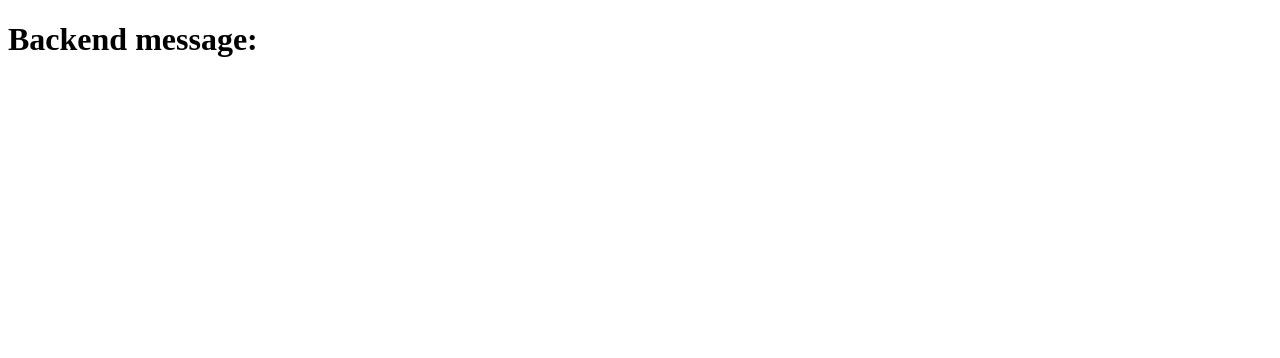
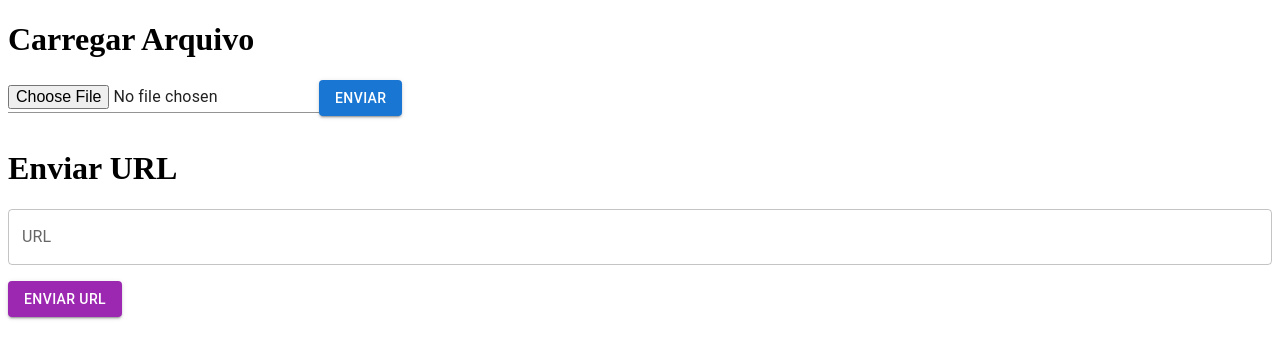
Before and after one commit to tegco/ES-2023-2Sem-Quarta-Feira-LEI-GrupoH, a React (Create React App) app in the folder gestaohorarios-frontend/: page / in a window 1280 px wide. Shown: the top 358 px of the page. Built offline with nearby package versions, Linux system fonts and the light colour scheme; no server answers.

Commit message:
frontend: FileUpload + UrlUpload components

```diff
--- a/gestaohorarios-frontend/src/App.js
+++ b/gestaohorarios-frontend/src/App.js
@@ -1,9 +1,15 @@
-import TestCommunication from './TestCommunication';
+import TestCommunication from './components/TestCommunication';
+import FileUpload from './components/FileUpload';
+import UrlUpload from './components/UrlUpload';
 
 function App() {
   return (
     <div className="App">
-      <TestCommunication />
+      {/*<TestCommunication />*/}
+      <h1>Carregar Arquivo</h1>
+      <FileUpload />
+      <h1>Enviar URL</h1>
+      <UrlUpload />
     </div>
   );
 }
--- /dev/null
+++ b/gestaohorarios-frontend/src/components/FileUpload.jsx
@@ -0,0 +1,59 @@
+import React, { useState } from 'react';
+import Button from '@mui/material/Button';
+import Input from '@mui/material/Input';
+
+const FileUpload = () => {
+  const [file, setFile] = useState(null);
+
+  const handleChange = (e) => {
+    setFile(e.target.files[0]);
+  };
+
+  const handleUpload = async () => {
+    if (!file) return;
+
+    // Crie uma instância FormData para armazenar o arquivo
+    const formData = new FormData();
+    formData.append('file', file);
+
+    // Altere a URL do endpoint para corresponder à sua API
+    const endpointURL = '/api/v1/horario/uploadFile';
+
+    try {
+        // Envie o arquivo usando fetch
+        const response = await fetch(endpointURL, {
+          method: 'POST',
+          body: formData,
+        });
+
+        const data = await response.text();
+
+        if (response.ok) {
+          console.log(data);
+          alert(data);
+        } else {
+          console.error(data);
+          alert(data);
+        }
+      } catch (error) {
+        console.error('Erro ao enviar o arquivo', error);
+        alert('Erro ao enviar o arquivo');
+      }
+    };
+
+  return (
+    <div>
+      <Input
+        type="file"
+        onChange={handleChange}
+        inputProps={{ accept: '.csv,.json' }}
+        style={{ marginBottom: '1rem' }}
+      />
+      <Button variant="contained" color="primary" onClick={handleUpload}>
+        Enviar
+      </Button>
+    </div>
+  );
+};
+
+export default FileUpload;
--- /dev/null
+++ b/gestaohorarios-frontend/src/components/UrlUpload.jsx
@@ -0,0 +1,62 @@
+import React, { useState } from 'react';
+import TextField from '@mui/material/TextField';
+import Button from '@mui/material/Button';
+
+const UrlUpload = () => {
+  const [url, setUrl] = useState('');
+
+  const handleUrlChange = (e) => {
+    setUrl(e.target.value);
+  };
+
+  const handleUrlUpload = async () => {
+    if (!url) return;
+
+    // Altere a URL do endpoint para corresponder à sua API
+    const endpointURL = '/api/v1/horario/uploadUrl';
+
+    try {
+      // Envie a URL usando fetch
+      const response = await fetch(endpointURL, {
+        method: 'POST',
+        headers: {
+          'Content-Type': 'text/plain',
+        },
+        body: url,
+      });
+
+      const data = await response.text();
+      console.log('-----------------');
+      console.log(response);
+      console.log('-----------------');
+      if (response.ok) {
+          console.log(data);
+          alert(data);
+        } else {
+          console.error(data);
+          alert(data);
+        }
+    } catch (error) {
+      console.error('Erro ao enviar a URL', error);
+      alert('Erro ao enviar a URL');
+    }
+  };
+
+  return (
+    <div>
+      <TextField
+        label="URL"
+        variant="outlined"
+        fullWidth
+        value={url}
+        onChange={handleUrlChange}
+        style={{ marginBottom: '1rem' }}
+      />
+      <Button variant="contained" color="secondary" onClick={handleUrlUpload}>
+        Enviar URL
+      </Button>
+    </div>
+  );
+};
+
+export default UrlUpload;
```
Also changed, not shown: gestaohorarios-frontend/src/components/TestCommunication.jsx (renamed from gestaohorarios-frontend/src/TestCommunication.jsx).
